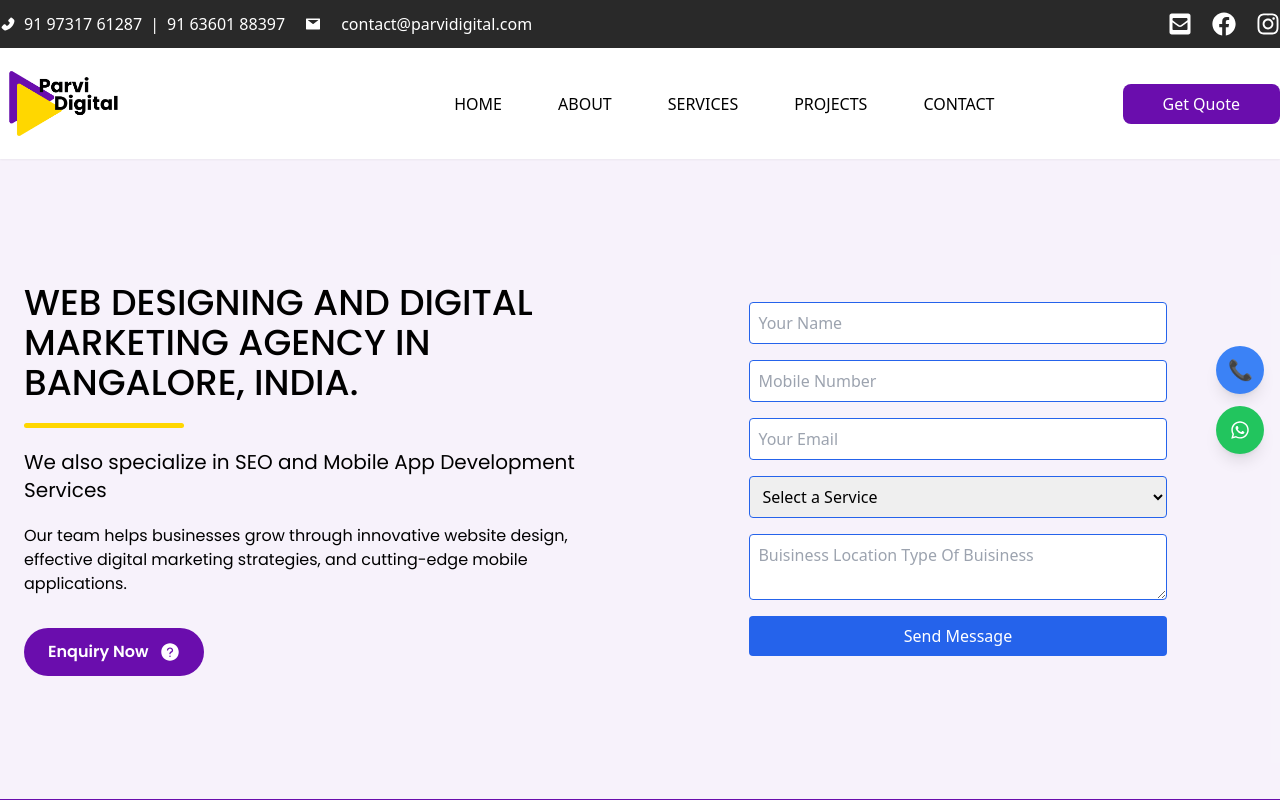
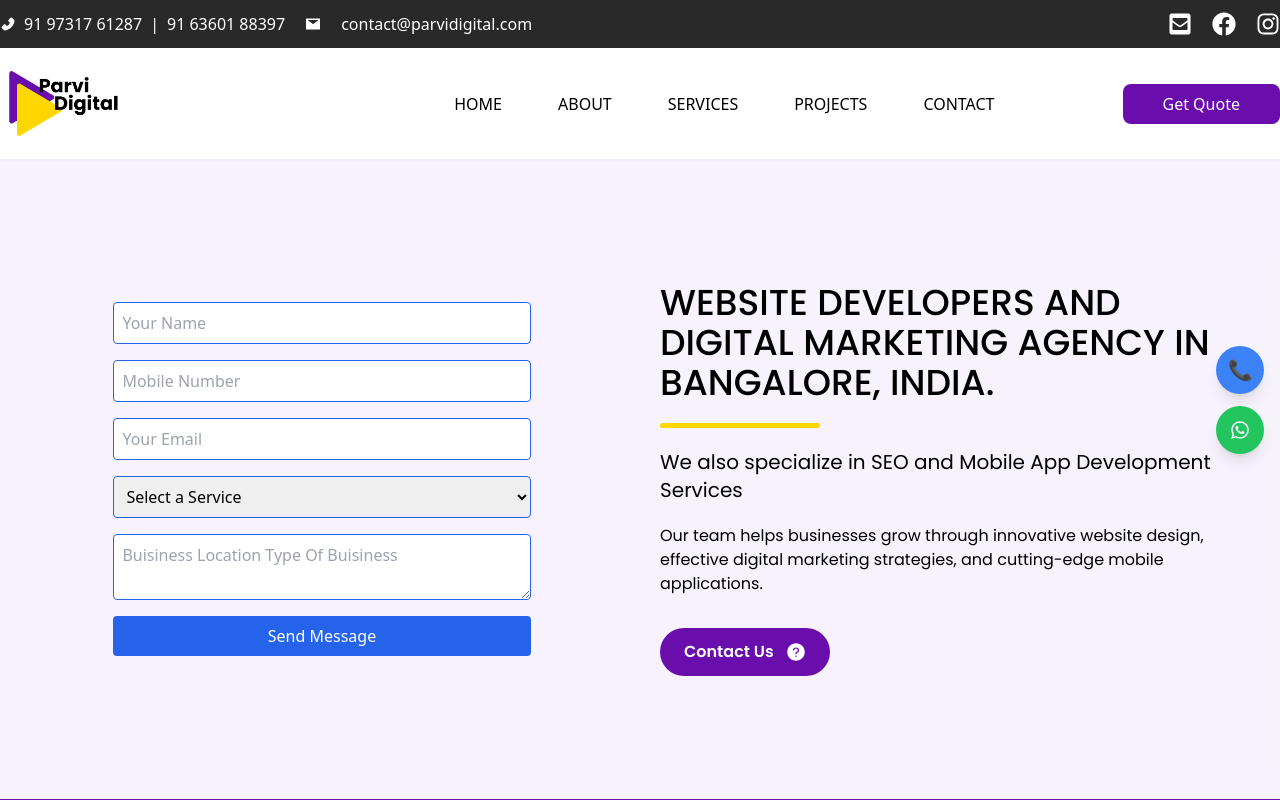
Before and after one commit to ag9731/test22, a React (Vite) app: page / in a window 1280 px wide. Shown: the top 800 px of the page. Built offline with nearby package versions, Linux system fonts and the light colour scheme.

Commit message:
Resolved .gitignore merge conflict

```diff
--- a/index.html
+++ b/index.html
@@ -13,6 +13,8 @@
     />
     <meta name="viewport" content="width=device-width, initial-scale=1.0" />
     <title>Parvi Web Design and Digital Marketing Company in Bangalore</title>
+
+
 
     <!-- Meta Pixel Code -->
 <script>
--- a/package.json
+++ b/package.json
@@ -12,6 +12,7 @@
   "dependencies": {
     "@emailjs/browser": "^4.4.1",
     "@fontsource/poppins": "^5.1.1",
+    "axios": "^1.13.6",
     "clsx": "^2.1.1",
     "framer-motion": "^12.4.7",
     "lucide-react": "^0.476.0",
--- a/src/App.jsx
+++ b/src/App.jsx
@@ -14,6 +14,7 @@ import reactLogo from "./assets/react.svg";
 import Header from "./components/Header/Header";
 import Home from "./components/HomePage/Home";
 import Footer from "./components/Footer/Footer";
+import TawkTo from "./components/TawkTo";
 import Privacypolicy from "./components/PrivacyPolicy/Privacypolicy";
 import ScrollToTop from "./components/ScrollToTop";
 import FloatingSocialMedia from "./components/FloatingSocialMedia";
@@ -40,6 +41,7 @@ function App() {
   return (
     <section>
       <Router>
+        <TawkTo />
         <GAListener />
         <ScrollToTop />
         <Header />
--- a/src/components/HomePage/HomePageComponents/HomePageBanner.jsx
+++ b/src/components/HomePage/HomePageComponents/HomePageBanner.jsx
@@ -5,7 +5,8 @@ import parviDigitalBannerImage from "../../../assets/Parvi_Digital_Marketing_Web
 import { AiFillQuestionCircle } from "react-icons/ai";
 import { motion } from "framer-motion";
 
-const text = "WEB DESIGNING AND DIGITAL MARKETING AGENCY IN BANGALORE, INDIA.";
+const text =
+  "WEBSITE DEVELOPERS AND DIGITAL MARKETING AGENCY IN BANGALORE, INDIA.";
 
 const HomePageBanner = () => {
   const form = useRef();
@@ -19,7 +20,7 @@ const HomePageBanner = () => {
         "service_x88g09g",
         "template_vq1ugun",
         form.current,
-        "ml4dB1qI77ZyKN9LM"
+        "6JItTTPHiIbzojkKP",
       )
       .then(
         () => {
@@ -30,7 +31,7 @@ const HomePageBanner = () => {
         () => {
           setShowPopup(true);
           setTimeout(() => setShowPopup(false), 3000);
-        }
+        },
       );
   };
 
@@ -52,47 +53,8 @@ const HomePageBanner = () => {
 
       <section className="bg-primary bg-opacity-5 min-h-[80vh] py-12 md:py-16 lg:py-0 lg:h-[80vh] flex items-center">
         <article className="flex flex-col-reverse lg:flex-row gap-10 container mx-auto px-4 md:px-6">
-          {/* Left Section */}
-          <div className="flex-1 flex flex-col justify-center gap-5 items-start">
-            <header className="flex flex-col gap-5">
-              <h1 className="text-2xl sm:text-3xl md:text-4xl font-medium font-poppins leading-tight">
-                {text.split("").map((char, index) => (
-                  <motion.span
-                    key={index}
-                    initial={{ opacity: 0, y: 0 }}
-                    animate={{ opacity: 1, y: 10 }}
-                    transition={{ delay: index * 0.05, duration: 0.3 }}
-                  >
-                    {char}
-                  </motion.span>
-                ))}
-              </h1>
-
-              <div className="bg-secondary w-32 sm:w-40 md:w-52 h-[5px] rounded-full animate-slide-in"></div>
-
-              <h2 className="text-lg sm:text-xl font-poppins">
-                We also specialize in SEO and Mobile App Development Services
-              </h2>
-            </header>
-
-            <p className="font-poppins text-sm sm:text-base">
-              Our team helps businesses grow through innovative website design,
-              effective digital marketing strategies, and cutting-edge mobile
-              applications.
-            </p>
-
-            <a href="#contact-us">
-              <div className="flex items-center gap-3 px-4 sm:px-6 py-2 sm:py-3 rounded-full bg-primary mt-3">
-                <button className="font-semibold text-white font-poppins text-sm sm:text-base">
-                  Enquiry Now
-                </button>
-                <AiFillQuestionCircle className="fill-white text-lg sm:text-xl" />
-              </div>
-            </a>
-          </div>
-
           {/* Right Section – FORM */}
-          <aside className="flex-1 flex justify-center items-center lg:mt-0">
+          <aside className="flex-1 md:flex justify-center items-center lg:mt-0 hidden">
             <form
               ref={form}
               onSubmit={sendEmail}
@@ -149,6 +111,45 @@ const HomePageBanner = () => {
               </button>
             </form>
           </aside>
+
+          {/* Left Section */}
+          <div className="flex-1 flex flex-col justify-center gap-5 items-start">
+            <header className="flex flex-col gap-5">
+              <h1 className="text-2xl sm:text-3xl md:text-4xl font-medium font-poppins leading-tight">
+                {text.split("").map((char, index) => (
+                  <motion.span
+                    key={index}
+                    initial={{ opacity: 0, y: 0 }}
+                    animate={{ opacity: 1, y: 10 }}
+                    transition={{ delay: index * 0.05, duration: 0.3 }}
+                  >
+                    {char}
+                  </motion.span>
+                ))}
+              </h1>
+
+              <div className="bg-secondary w-32 sm:w-40 md:w-52 h-[5px] rounded-full animate-slide-in"></div>
+
+              <h2 className="text-lg sm:text-xl font-poppins">
+                We also specialize in SEO and Mobile App Development Services
+              </h2>
+            </header>
+
+            <p className="font-poppins text-sm sm:text-base">
+              Our team helps businesses grow through innovative website design,
+              effective digital marketing strategies, and cutting-edge mobile
+              applications.
+            </p>
+
+            <a href="#contact-us">
+              <div className="flex items-center gap-3 px-4 sm:px-6 py-2 sm:py-3 rounded-full bg-primary mt-3">
+                <button className="font-semibold text-white font-poppins text-sm sm:text-base">
+                  Contact Us
+                </button>
+                <AiFillQuestionCircle className="fill-white text-lg sm:text-xl" />
+              </div>
+            </a>
+          </div>
         </article>
       </section>
     </>
--- a/src/components/HomePage/HomePageComponents/HomePageContactUs.jsx
+++ b/src/components/HomePage/HomePageComponents/HomePageContactUs.jsx
@@ -14,7 +14,7 @@ const HomePageContactUs = () => {
         "service_x88g09g",
         "template_vq1ugun",
         form.current,
-        "ml4dB1qI77ZyKN9LM"
+        "6JItTTPHiIbzojkKP",
       )
       .then(
         () => {
@@ -27,7 +27,7 @@ const HomePageContactUs = () => {
         () => {
           setShowPopup(true);
           setTimeout(() => setShowPopup(false), 3000);
-        }
+        },
       );
   };
 
--- /dev/null
+++ b/src/components/TawkTo.jsx
@@ -0,0 +1,20 @@
+import { useEffect } from "react";
+
+const TawkTo = () => {
+  useEffect(() => {
+    var Tawk_API = {};
+    var Tawk_LoadStart = new Date();
+
+    const script = document.createElement("script");
+    script.src = "https://embed.tawk.to/69a9cb02ddd7fc1c34850e39/1jivk2165";
+    script.async = true;
+    script.charset = "UTF-8";
+    script.setAttribute("crossorigin", "*");
+
+    document.body.appendChild(script);
+  }, []);
+
+  return null;
+};
+
+export default TawkTo;
```
Also changed, not shown: 2 other files (tests, documents, lock files or other folders).
